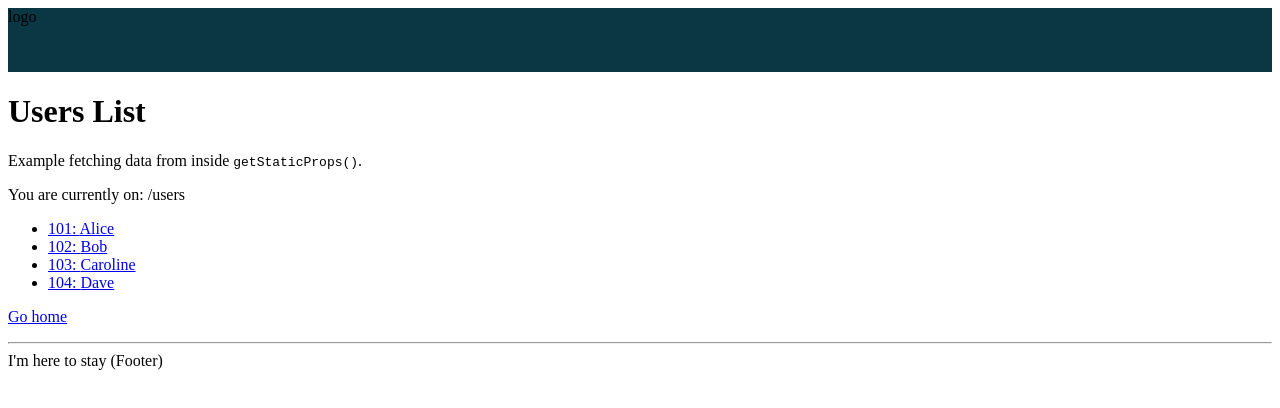
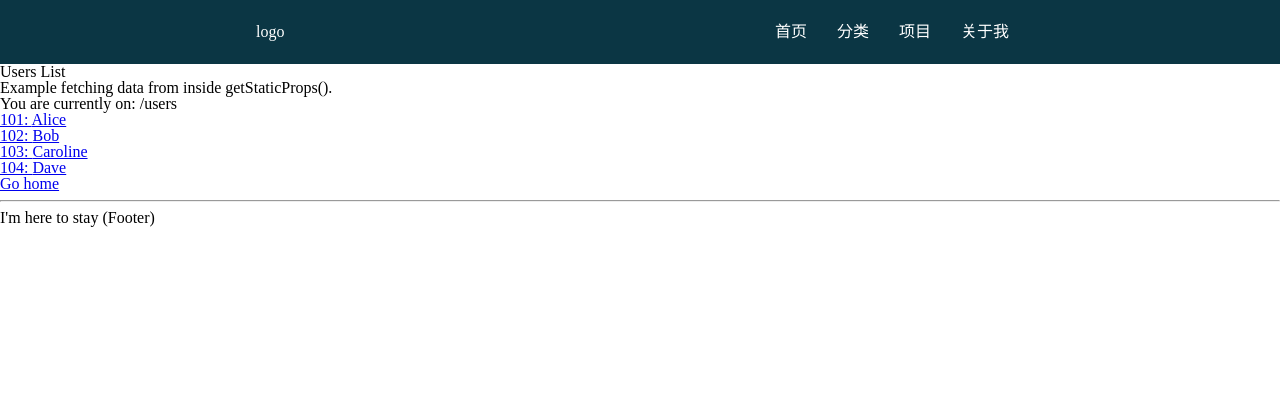
Before and after one commit to ChrisLee0211/myBlog_fontend, a Next.js app: page /users in a window 1280 px wide. Shown: the top 408 px of the page. Built offline with nearby package versions, Linux system fonts and the light colour scheme.

Commit message:
增加头部响应式样式

```diff
--- a/components/MainHeader.tsx
+++ b/components/MainHeader.tsx
@@ -1,27 +1,23 @@
-import React,{useRef, useEffect} from 'react';
+import React,{useRef} from 'react';
 
 export interface ComponentProps {
 
 }
 
 const MainHeader: React.FC<ComponentProps> = () => {
-    // const [headerWidth, setHeaderWidth] = useState<number>(0)
     const headerRef = useRef<HTMLDivElement>(null);
-    useEffect(()=>{
-        const header = headerRef.current as HTMLDivElement;
-        const autoGetHeaderWidth = (e:any) => {
-            console.log(e)
-        }
-        header.addEventListener("resize",autoGetHeaderWidth);
-        return ()=>header.removeEventListener("resize",autoGetHeaderWidth)
-    },[])
     return (
         <div ref={headerRef} className="header-wrapper">
-            <section className="normal-menu">
-                <div className="normal-menu-logo">logo</div>
-                <div className="normal-menu-button"></div>
-            </section>
-            <section className="flex-menu"></section>
+            <div className="header-menu">
+                <section className="header-menu-logo">logo</section>
+                <section className="header-menu-btn">三</section>
+                <ul className="header-menu-content">
+                    <li className="header-menu-content-item">首页</li>
+                    <li className="header-menu-content-item">分类</li>
+                    <li className="header-menu-content-item">项目</li>
+                    <li className="header-menu-content-item">关于我</li>
+                </ul>
+            </div>
         </div>
     )
 }
--- a/pages/_app.tsx
+++ b/pages/_app.tsx
@@ -3,6 +3,7 @@ import App, {AppContext} from 'next/app'
 import React from 'react'
 import {initializeStore, Store} from '../stores'
 import {Provider} from 'mobx-react'
+import "./reset.css"
 import "./index.scss"
 class MyMobxApp extends App {
 
--- a/pages/index.scss
+++ b/pages/index.scss
@@ -1,11 +1,81 @@
+@mixin flexCenter {
+    display: flex;
+    justify-content: center;
+    align-items: center;
+}
 .layout-wrapper{
     width: 100%;
     height: 100%
 }
 
+// 头部栏样式
 .header-wrapper{
     width: 100%;
     height: 8vh;
     background: rgb(11, 54, 68);
+    color: white;
+    .header-menu{
+        max-width: 768px;
+        min-width: 320px;
+        height: 100%;
+        margin: auto;
+        display: flex;
+        justify-content: space-between;
+        position: relative;
+        // 头部logo
+        &-logo{
+            height: 100%;
+            @include flexCenter;
+        }
+        // 响应式按钮
+        &-btn{
+            display: none;
+            width: 8vh;
+            height: 8vh;
+        }
+        // 菜单内容
+        &-content{
+            height: 100%;
+            @include flexCenter;
+            &-item{
+                height: 100%;
+                margin: 0 5px;
+                padding: 0 10px;
+                @include flexCenter;
+                transition: background-color .3s ease-in-out;
+                cursor: pointer;
+                &:hover{
+                    background-color: lightblue;
+                }
+            }
+        }
+    }
+}
 
+// 响应式样式
+@media screen and (max-width:768px) {
+   .header-menu{
+       &-btn{
+        display: flex !important;
+        justify-content: center;
+        align-items: center;
+       }
+       &-content{
+           width: 100vw;
+           display: flex;
+           flex-flow: column;
+           position: absolute;
+           background: rgb(11, 54, 68);
+           bottom: 32vh;
+           &-item{
+               width: 100%;
+               height: 8vh;
+               border-bottom: 1px solid gray;
+               box-sizing: border-box;
+               display: flex;
+               justify-content: flex-start;
+               align-items: center;
+           }
+       }
+   }
 }
--- /dev/null
+++ b/pages/reset.css
@@ -0,0 +1,70 @@
+html, body, div, span, applet, object, iframe,
+h1, h2, h3, h4, h5, h6, p, blockquote, pre,
+a, abbr, acronym, address, big, cite, code,
+del, dfn, em, img, ins, kbd, q, s, samp,
+small, strike, strong, sub, sup, tt, var,
+b, u, i, center,
+dl, dt, dd, ol, ul, li,
+fieldset, form, label, legend,
+table, caption, tbody, tfoot, thead, tr, th, td,
+article, aside, canvas, details, embed,
+figure, figcaption, footer, header, hgroup,
+menu, nav, output, ruby, section, summary,
+time, mark, audio, video {
+    margin: 0;
+    padding: 0;
+    border: 0;
+    font-size: 100%;
+    font: inherit;
+    vertical-align: baseline;
+}
+/* HTML5 display-role reset for older browsers */
+article, aside, details, figcaption, figure,
+footer, header, hgroup, menu, nav, section {
+    display: block;
+}
+body {
+    line-height: 1;
+}
+ol, ul {
+    list-style: none;
+}
+blockquote, q {
+    quotes: none;
+}
+blockquote:before, blockquote:after,
+q:before, q:after {
+    content: '';
+    content: none;
+}
+table {
+    border-collapse: collapse;
+    border-spacing: 0;
+}
+.App {
+    width: 100vw;
+    height: 100vh;
+}
+
+*::-webkit-scrollbar {
+    /*滚动条整体样式*/
+    width: 12px;/*定义纵向滚动条宽度*/
+    height: 8px;/*定义横向滚动条高度*/
+}
+
+*::-webkit-scrollbar-thumb {
+    /*滚动条内部滑块*/
+    border-radius: 8px;
+    background-color: hsla(220, 4%, 58%, 0.5);
+    transition: background-color 0.3s;
+}
+
+*::-webkit-scrollbar-thumb:hover {
+    /*鼠标悬停滚动条内部滑块*/
+    background: rgba(0, 0, 0, .6);
+}
+
+*::-webkit-scrollbar-track {
+    /*滚动条内部轨道*/
+    background: #ededed;
+}
```
